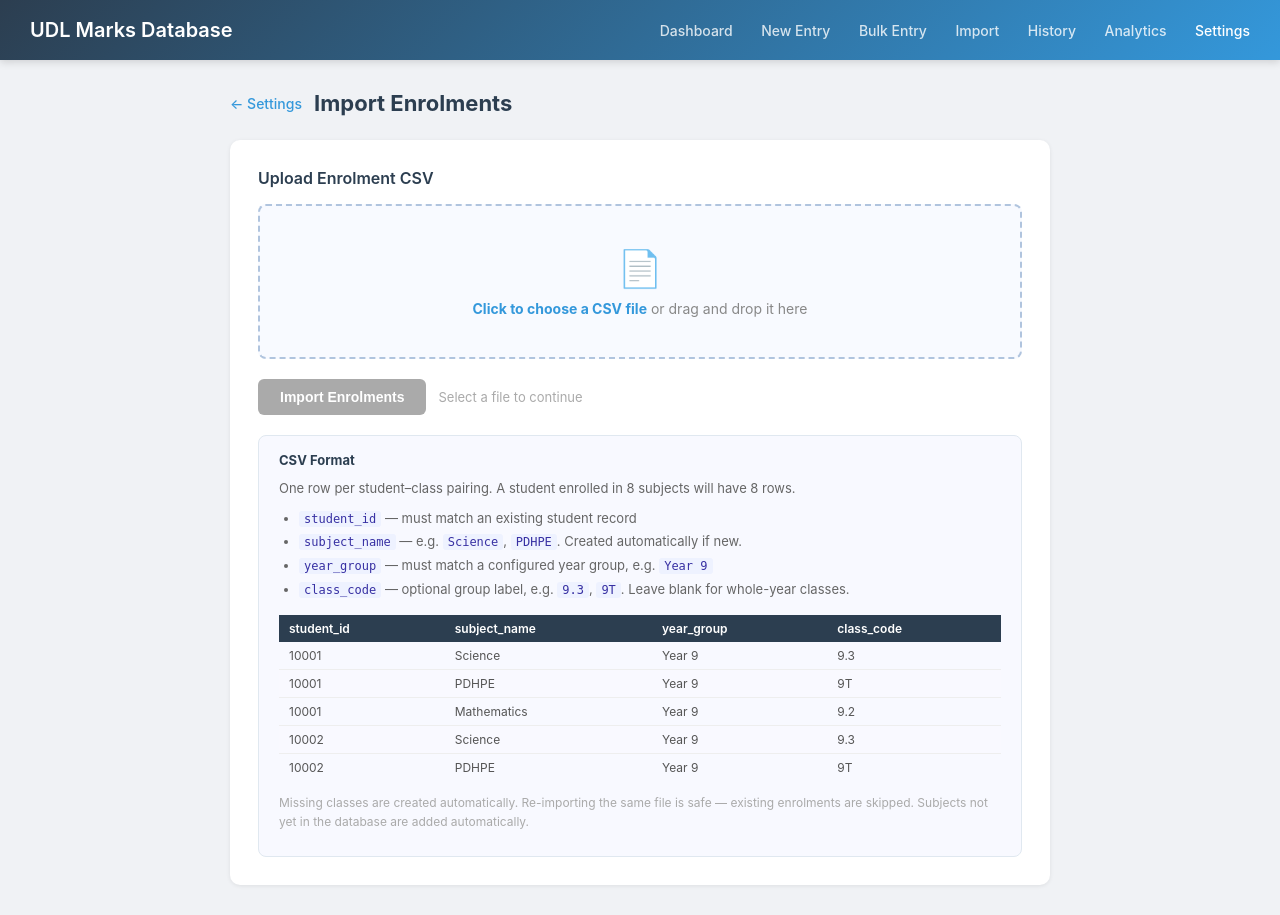
After one commit to xtattik/UDL_Marks_DB, a Flask app: page /settings/enrollments/import in a window 1280 px wide. The commit adds this page. Run offline with Flask 3, Linux system fonts and the light colour scheme.

Commit message:
feat: bulk enrolment import from CSV
New Settings > Classes > Import Enrolments from CSV page accepts a CSV
with one row per student-class pairing (student_id, subject_name,
year_group, class_code). Handles hundreds of students across multiple
subjects in a single upload. Missing subjects and classes are created
automatically; re-importing is safe (existing enrolments skipped).
Updated QUICKSTART.txt to document the workflow.

Co-Authored-By: Claude Sonnet 4.6 <noreply@anthropic.com>

```diff
--- a/app.py
+++ b/app.py
@@ -1512,6 +1512,127 @@ def api_outcomes():
     return jsonify(results)
 
 
+@app.route('/settings/enrollments/import', methods=['GET', 'POST'])
+def import_enrollments():
+    """
+    Bulk enroll students into classes from a CSV.
+    Expected columns: student_id, subject_name, year_group, class_code (optional)
+    One row = one student ↔ class pairing. Multiple rows per student are fine.
+    Missing classes are created automatically so the import is self-contained.
+    """
+    conn = get_db_connection()
+    c = conn.cursor()
+
+    if request.method == 'POST':
+        uploaded = request.files.get('csv_file')
+        if not uploaded:
+            conn.close()
+            return render_template('enrollment_import.html',
+                error='Please select a CSV file.')
+
+        text   = uploaded.stream.read().decode('utf-8-sig')
+        reader = csv.DictReader(io.StringIO(text))
+
+        results  = []
+        enrolled = 0
+        skipped  = 0
+        errors   = 0
+
+        for row in reader:
+            sid_raw  = (row.get('student_id') or row.get('Student ID') or '').strip()
+            subj_raw = (row.get('subject_name') or row.get('subject') or row.get('Subject') or '').strip()
+            yr_raw   = (row.get('year_group') or row.get('year') or row.get('Year Group') or row.get('Year') or '').strip()
+            code_raw = (row.get('class_code') or row.get('code') or row.get('Class Code') or '').strip() or None
+
+            # Validate required fields
+            if not sid_raw or not subj_raw or not yr_raw:
+                errors += 1
+                results.append({'label': f'{sid_raw or "?"} / {subj_raw or "?"} / {yr_raw or "?"}',
+                                 'status': 'error', 'detail': 'Missing student_id, subject_name, or year_group'})
+                continue
+
+            try:
+                student_id = int(sid_raw)
+            except ValueError:
+                errors += 1
+                results.append({'label': sid_raw, 'status': 'error',
+                                 'detail': f'Invalid student_id: {sid_raw}'})
+                continue
+
+            # Check student exists
+            stu = c.execute("SELECT first_name, last_name FROM students WHERE student_id=?",
+                            (student_id,)).fetchone()
+            if not stu:
+                errors += 1
+                results.append({'label': f'ID {student_id}', 'status': 'error',
+                                 'detail': f'Student {student_id} not found'})
+                continue
+
+            name = f"{stu['first_name']} {stu['last_name']}"
+
+            # Resolve or create subject
+            subj = c.execute("SELECT subject_id FROM subjects WHERE subject_name = ?",
+                             (subj_raw,)).fetchone()
+            if not subj:
+                c.execute("INSERT INTO subjects (subject_name) VALUES (?)", (subj_raw,))
+                subj_id = c.lastrowid
+            else:
+                subj_id = subj['subject_id']
+
+            # Resolve stage from year_group
+            stage_row = c.execute("""
+                SELECT sy.stage_id FROM stage_years sy WHERE sy.year_group = ?
+            """, (yr_raw,)).fetchone()
+            if not stage_row:
+                errors += 1
+                results.append({'label': f'{name} → {subj_raw}',
+                                 'status': 'error',
+                                 'detail': f'Year group "{yr_raw}" not recognised — check stage configuration'})
+                continue
+            stage_id = stage_row['stage_id']
+
+            # Resolve or create class
+            cls = c.execute("""
+                SELECT class_id FROM classes
+                WHERE subject_id = ? AND year_group = ?
+                  AND COALESCE(class_code,'') = COALESCE(?,'')
+            """, (subj_id, yr_raw, code_raw)).fetchone()
+            if not cls:
+                c.execute(
+                    "INSERT INTO classes (subject_id, year_group, stage_id, class_code) VALUES (?,?,?,?)",
+                    (subj_id, yr_raw, stage_id, code_raw)
+                )
+                class_id = c.lastrowid
+            else:
+                class_id = cls['class_id']
+
+            # Enroll
+            existing = c.execute(
+                "SELECT 1 FROM student_classes WHERE student_id=? AND class_id=?",
+                (student_id, class_id)
+            ).fetchone()
+            c.execute("INSERT OR IGNORE INTO student_classes (student_id, class_id) VALUES (?,?)",
+                      (student_id, class_id))
+
+            class_label = f"{subj_raw} {yr_raw}" + (f" ({code_raw})" if code_raw else "")
+            if existing:
+                skipped += 1
+                results.append({'label': f'{name} → {class_label}',
+                                 'status': 'skipped', 'detail': 'Already enrolled'})
+            else:
+                enrolled += 1
+                results.append({'label': f'{name} → {class_label}',
+                                 'status': 'ok', 'detail': 'Enrolled'})
+
+        conn.commit()
+        conn.close()
+        return render_template('enrollment_import.html',
+            results=results, enrolled=enrolled, skipped=skipped, errors=errors)
+
+    conn.close()
+    return render_template('enrollment_import.html')
+
+
 @app.route('/student/<int:student_id>/export')
 def student_export(student_id):
     """Download the student's full assessment history as a CSV file."""
--- /dev/null
+++ b/templates/enrollment_import.html
@@ -0,0 +1,258 @@
+<!DOCTYPE html>
+<html lang="en">
+<head>
+    <meta charset="UTF-8">
+    <meta name="viewport" content="width=device-width, initial-scale=1.0">
+    <title>Import Enrolments — UDL Marks Database</title>
+    <style>
+        * { box-sizing: border-box; margin: 0; padding: 0; }
+        body { font-family: -apple-system, BlinkMacSystemFont, 'Segoe UI', Roboto, sans-serif; background: #f0f2f5; color: #333; }
+
+        .navbar {
+            background: linear-gradient(135deg, #2c3e50, #3498db);
+            color: white; padding: 0 30px;
+            display: flex; align-items: center; justify-content: space-between;
+            height: 60px; box-shadow: 0 2px 8px rgba(0,0,0,0.15);
+        }
+        .navbar h1 { font-size: 20px; font-weight: 600; }
+        .navbar nav a {
+            color: rgba(255,255,255,0.8); text-decoration: none;
+            margin-left: 24px; font-size: 14px; font-weight: 500;
+        }
+        .navbar nav a:hover, .navbar nav a.active { color: white; }
+
+        .main-content { max-width: 860px; margin: 30px auto; padding: 0 20px; }
+        .page-header { display: flex; align-items: center; gap: 12px; margin-bottom: 24px; }
+        .page-header h2 { font-size: 22px; color: #2c3e50; }
+        .back-link { color: #3498db; text-decoration: none; font-size: 14px; font-weight: 500; }
+        .back-link:hover { text-decoration: underline; }
+
+        .card {
+            background: white; border-radius: 10px;
+            box-shadow: 0 1px 4px rgba(0,0,0,0.08);
+            padding: 28px; margin-bottom: 24px;
+        }
+        .card h3 { font-size: 16px; color: #2c3e50; margin-bottom: 16px; font-weight: 600; }
+
+        /* Drop zone */
+        .drop-zone {
+            border: 2px dashed #b0c4de; border-radius: 8px;
+            padding: 40px 20px; text-align: center; cursor: pointer;
+            transition: border-color 0.2s, background 0.2s; background: #f8faff;
+        }
+        .drop-zone.drag-over { border-color: #3498db; background: #eaf4fb; }
+        .drop-zone .icon { font-size: 36px; margin-bottom: 10px; }
+        .drop-zone p { font-size: 14px; color: #888; }
+        .drop-zone strong { color: #3498db; }
+        #csv_file { display: none; }
+
+        .btn {
+            display: inline-block; padding: 10px 22px; border-radius: 6px;
+            font-size: 14px; font-weight: 600; cursor: pointer; border: none;
+        }
+        .btn-primary { background: #3498db; color: white; }
+        .btn-primary:hover { background: #2980b9; }
+        .btn-primary:disabled { background: #aaa; cursor: not-allowed; }
+
+        /* Format guide */
+        .format-box {
+            background: #f8f9ff; border: 1px solid #e0e8f0; border-radius: 8px;
+            padding: 16px 20px; margin-top: 20px;
+        }
+        .format-box h4 { font-size: 13px; font-weight: 700; color: #2c3e50; margin-bottom: 10px; }
+        .format-box p { font-size: 13px; color: #666; line-height: 1.6; margin-bottom: 8px; }
+        .format-box ul { font-size: 13px; color: #666; padding-left: 20px; line-height: 1.8; }
+        .format-box code {
+            background: #eef2ff; color: #3730a3; padding: 1px 5px;
+            border-radius: 3px; font-size: 12px;
+        }
+
+        /* Example table */
+        .example-table { width: 100%; border-collapse: collapse; margin-top: 10px; font-size: 12px; }
+        .example-table th {
+            background: #2c3e50; color: white; padding: 6px 10px;
+            text-align: left; font-weight: 600;
+        }
+        .example-table td { padding: 6px 10px; border-bottom: 1px solid #eee; color: #555; }
+        .example-table tr:last-child td { border-bottom: none; }
+        .example-table tr:nth-child(even) td { background: #f9f9ff; }
+
+        /* Error alert */
+        .alert-error {
+            background: #fef2f2; border: 1px solid #fecaca; border-radius: 8px;
+            padding: 14px 18px; color: #991b1b; font-size: 14px; margin-bottom: 20px;
+        }
+
+        /* Summary bar */
+        .summary-bar {
+            display: flex; gap: 20px; flex-wrap: wrap; margin-bottom: 20px;
+        }
+        .summary-chip {
+            padding: 8px 18px; border-radius: 8px; font-size: 14px; font-weight: 600;
+        }
+        .chip-ok      { background: #dcfce7; color: #166534; }
+        .chip-skip    { background: #fef9c3; color: #854d0e; }
+        .chip-error   { background: #fee2e2; color: #991b1b; }
+
+        /* Results table */
+        .results-table { width: 100%; border-collapse: collapse; font-size: 13px; }
+        .results-table th {
+            text-align: left; padding: 9px 16px;
+            font-size: 11px; color: #888; text-transform: uppercase;
+            letter-spacing: 0.5px; background: #fafafa; border-bottom: 1px solid #eee;
+        }
+        .results-table td { padding: 10px 16px; border-bottom: 1px solid #f5f5f5; }
+        .results-table tr:last-child td { border-bottom: none; }
+
+        .status-ok    { color: #16a34a; font-weight: 600; }
+        .status-skip  { color: #d97706; font-weight: 600; }
+        .status-error { color: #dc2626; font-weight: 600; }
+    </style>
+</head>
+<body>
+    <div class="navbar">
+        <h1>UDL Marks Database</h1>
+        <nav>
+            <a href="{{ url_for('index') }}">Dashboard</a>
+            <a href="{{ url_for('marks_entry') }}">New Entry</a>
+            <a href="{{ url_for('bulk_entry') }}">Bulk Entry</a>
+            <a href="{{ url_for('import_marks') }}">Import</a>
+            <a href="{{ url_for('recent_entries') }}">History</a>
+            <a href="{{ url_for('analytics') }}">Analytics</a>
+            <a href="{{ url_for('settings') }}" class="active">Settings</a>
+        </nav>
+    </div>
+
+    <div class="main-content">
+        <div class="page-header">
+            <a href="{{ url_for('settings') }}" class="back-link">&larr; Settings</a>
+            <h2>Import Enrolments</h2>
+        </div>
+
+        {% if error %}
+        <div class="alert-error">{{ error }}</div>
+        {% endif %}
+
+        {% if results is defined %}
+        <!-- ── Results ── -->
+        <div class="card">
+            <h3>Import Results</h3>
+            <div class="summary-bar">
+                <span class="summary-chip chip-ok">&#10003; {{ enrolled }} enrolled</span>
+                <span class="summary-chip chip-skip">&#8594; {{ skipped }} already enrolled (skipped)</span>
+                {% if errors %}<span class="summary-chip chip-error">&#10007; {{ errors }} errors</span>{% endif %}
+            </div>
+            <table class="results-table">
+                <thead>
+                    <tr><th>Student → Class</th><th>Result</th><th>Detail</th></tr>
+                </thead>
+                <tbody>
+                {% for r in results %}
+                <tr>
+                    <td>{{ r.label }}</td>
+                    <td>
+                        {% if r.status == 'ok' %}<span class="status-ok">Enrolled</span>
+                        {% elif r.status == 'skipped' %}<span class="status-skip">Skipped</span>
+                        {% else %}<span class="status-error">Error</span>{% endif %}
+                    </td>
+                    <td style="color:#888;">{{ r.detail }}</td>
+                </tr>
+                {% endfor %}
+                </tbody>
+            </table>
+        </div>
+
+        <p style="margin-bottom:20px;">
+            <a href="{{ url_for('import_enrollments') }}" class="btn btn-primary">Import another file</a>
+            &nbsp;
+            <a href="{{ url_for('settings') }}" class="back-link">Back to Settings</a>
+        </p>
+
+        {% else %}
+        <!-- ── Upload form ── -->
+        <div class="card">
+            <h3>Upload Enrolment CSV</h3>
+
+            <form method="POST" enctype="multipart/form-data" id="upload-form">
+                <div class="drop-zone" id="drop-zone" onclick="document.getElementById('csv_file').click()">
+                    <div class="icon">&#128196;</div>
+                    <p><strong>Click to choose a CSV file</strong> or drag and drop it here</p>
+                    <p id="file-name" style="margin-top:8px;color:#3498db;font-weight:600;display:none"></p>
+                </div>
+                <input type="file" name="csv_file" id="csv_file" accept=".csv">
+
+                <div style="margin-top:20px; display:flex; gap:12px; align-items:center;">
+                    <button type="submit" class="btn btn-primary" id="submit-btn" disabled>
+                        Import Enrolments
+                    </button>
+                    <span style="font-size:13px;color:#aaa;" id="ready-hint">Select a file to continue</span>
+                </div>
+            </form>
+
+            <div class="format-box">
+                <h4>CSV Format</h4>
+                <p>One row per student–class pairing. A student enrolled in 8 subjects will have 8 rows.</p>
+                <ul>
+                    <li><code>student_id</code> — must match an existing student record</li>
+                    <li><code>subject_name</code> — e.g. <code>Science</code>, <code>PDHPE</code>. Created automatically if new.</li>
+                    <li><code>year_group</code> — must match a configured year group, e.g. <code>Year 9</code></li>
+                    <li><code>class_code</code> — optional group label, e.g. <code>9.3</code>, <code>9T</code>. Leave blank for whole-year classes.</li>
+                </ul>
+
+                <table class="example-table" style="margin-top:14px;">
+                    <thead>
+                        <tr>
+                            <th>student_id</th><th>subject_name</th><th>year_group</th><th>class_code</th>
+                        </tr>
+                    </thead>
+                    <tbody>
+                        <tr><td>10001</td><td>Science</td><td>Year 9</td><td>9.3</td></tr>
+                        <tr><td>10001</td><td>PDHPE</td><td>Year 9</td><td>9T</td></tr>
+                        <tr><td>10001</td><td>Mathematics</td><td>Year 9</td><td>9.2</td></tr>
+                        <tr><td>10002</td><td>Science</td><td>Year 9</td><td>9.3</td></tr>
+                        <tr><td>10002</td><td>PDHPE</td><td>Year 9</td><td>9T</td></tr>
+                    </tbody>
+                </table>
+
+                <p style="margin-top:12px;color:#aaa;font-size:12px;">
+                    Missing classes are created automatically. Re-importing the same file is safe — existing enrolments are skipped.
+                    Subjects not yet in the database are added automatically.
+                </p>
+            </div>
+        </div>
+        {% endif %}
+    </div>
+
+    <script>
+    const dropZone  = document.getElementById('drop-zone');
+    const fileInput = document.getElementById('csv_file');
+    const submitBtn = document.getElementById('submit-btn');
+    const fileNameEl = document.getElementById('file-name');
+    const readyHint  = document.getElementById('ready-hint');
+
+    function setFile(file) {
+        if (!file) return;
+        fileNameEl.textContent = file.name;
+        fileNameEl.style.display = 'block';
+        submitBtn.disabled = false;
+        readyHint.textContent = '';
+    }
+
+    fileInput.addEventListener('change', () => setFile(fileInput.files[0]));
+
+    dropZone.addEventListener('dragover', e => { e.preventDefault(); dropZone.classList.add('drag-over'); });
+    dropZone.addEventListener('dragleave', () => dropZone.classList.remove('drag-over'));
+    dropZone.addEventListener('drop', e => {
+        e.preventDefault();
+        dropZone.classList.remove('drag-over');
+        const file = e.dataTransfer.files[0];
+        if (file) {
+            const dt = new DataTransfer();
+            dt.items.add(file);
+            fileInput.files = dt.files;
+            setFile(file);
+        }
+    });
+    </script>
+</body>
+</html>
--- a/templates/settings.html
+++ b/templates/settings.html
@@ -107,11 +107,12 @@
         <div class="settings-grid">
             <div class="settings-card" style="cursor:default">
                 <div class="card-icon">&#128218;</div>
-                <div class="card-title">Classes</div>
-                <div class="card-desc">Add and manage classes. Use class codes (e.g. 9.1, 9.2) to distinguish multiple classes in the same year and subject.</div>
+                <div class="card-title">Classes &amp; Enrolments</div>
+                <div class="card-desc">Add and manage classes. Use class codes (e.g. 9.1, 9.2) to distinguish multiple classes in the same year and subject. Bulk-import enrolments from a CSV to assign hundreds of students to classes in one step.</div>
                 <div class="card-badge">{{ class_count }} class{{ 'es' if class_count != 1 }}</div>
                 <div class="sub-links">
                     <a href="{{ url_for('manage_classes') }}" class="sub-link">Manage Classes &rarr;</a>
+                    <a href="{{ url_for('import_enrollments') }}" class="sub-link">&#11015; Import Enrolments from CSV &rarr;</a>
                 </div>
             </div>
             <div class="settings-card" style="cursor:default">
```
Also changed, not shown: 1 other file.
